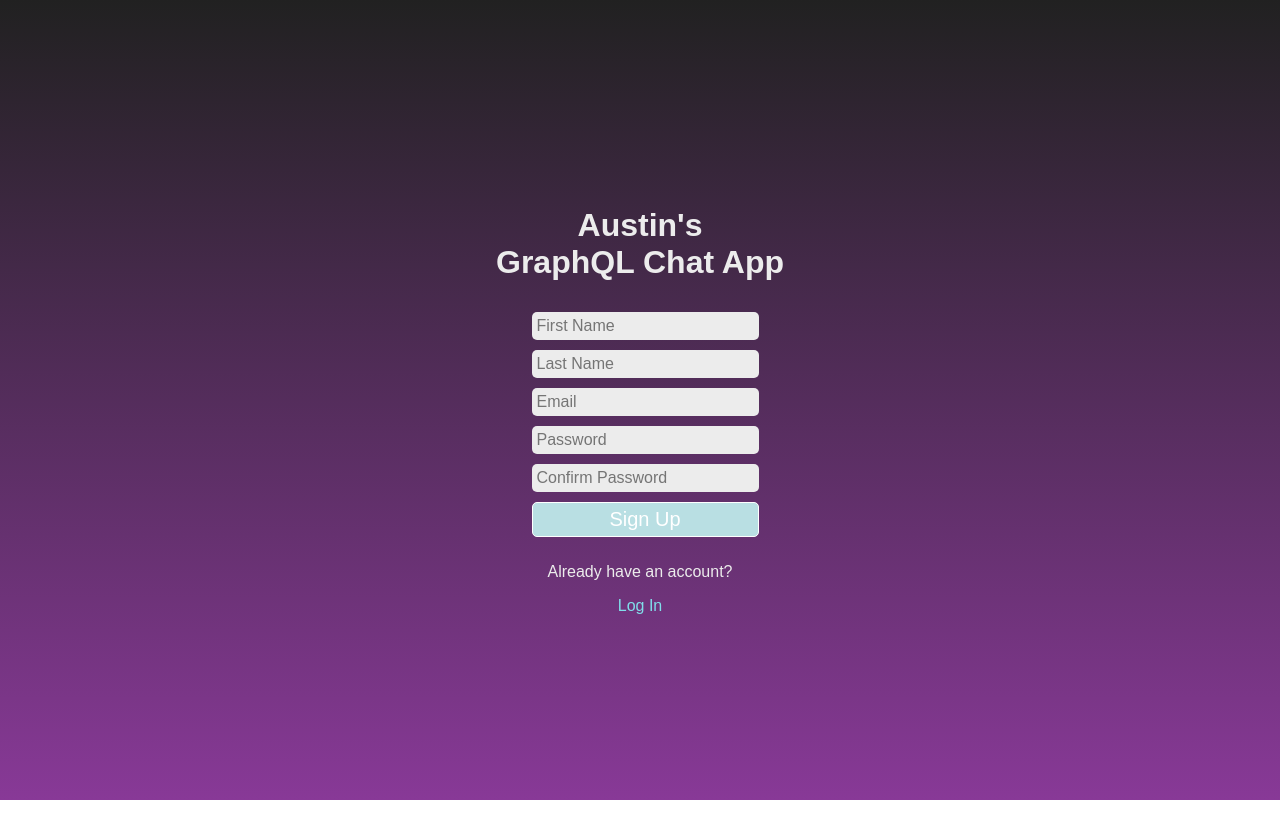
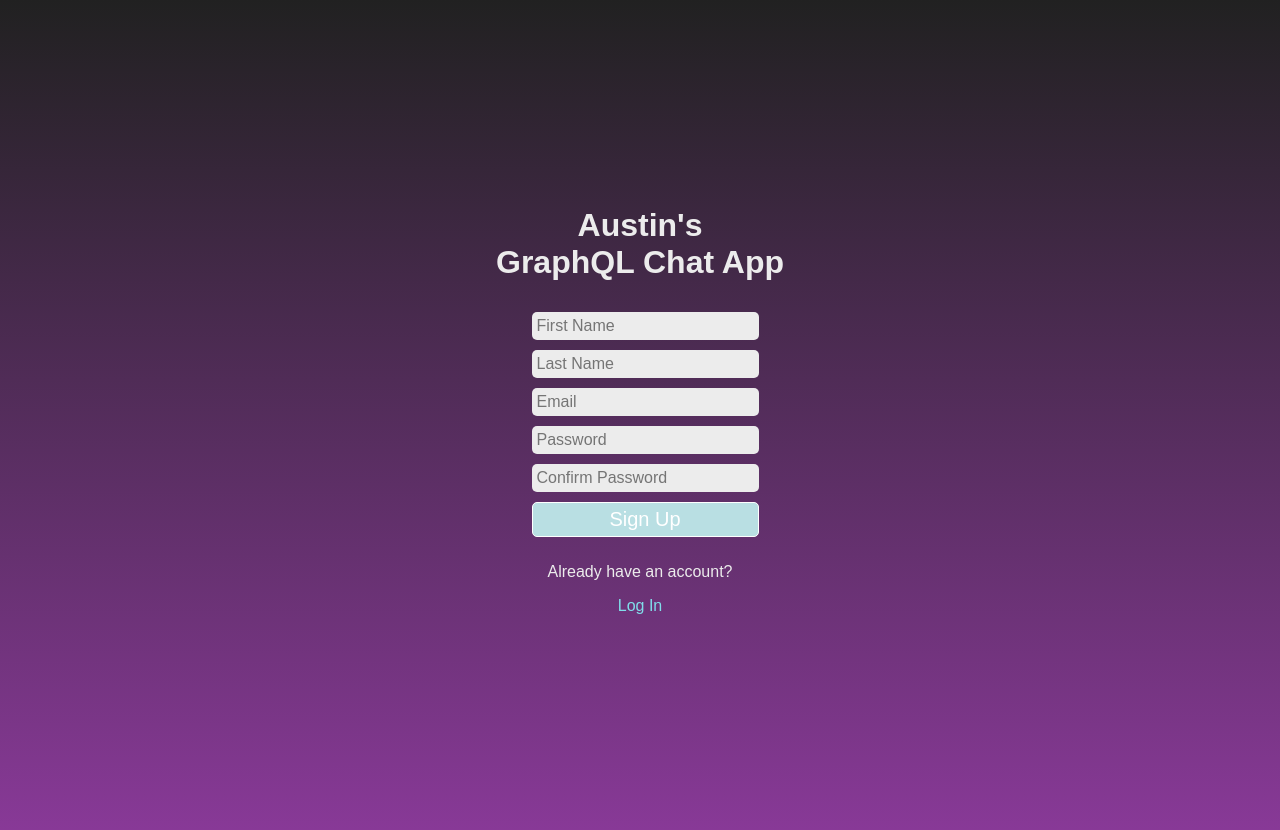
Before and after one commit to austinChappell/messaging-client, a React (Create React App) app: page / in a window 1280 px wide. Before the commit the page ends 800 px from the top, so only its background shows below. Built offline with nearby package versions, Linux system fonts and the light colour scheme; no server answers.

Commit message:
add padding to bottom of login screen

```diff
--- a/src/assets/styles/App.scss
+++ b/src/assets/styles/App.scss
@@ -40,6 +40,7 @@
   flex-direction: column;
   justify-content: center;
   min-height: 100vh;
+  padding-bottom: 30px;
   .buttons {
     display: flex;
     flex-wrap: wrap;
--- a/src/assets/styles/_globals.scss
+++ b/src/assets/styles/_globals.scss
@@ -48,9 +48,9 @@ input {
 }
 
 .error {
-  background-color: lighten(#ff0000, 40%);
+  background-color: lighten($error, 30%);
   border-radius: 4px;
-  color: #ff0000;
+  color: $error;
   font-weight: 200;
   padding: 5px;
   margin: 5px 0;
--- a/src/assets/styles/_variables.scss
+++ b/src/assets/styles/_variables.scss
@@ -10,3 +10,4 @@ $secondary-light: #b4ffff;
 $light: #ececec;
 $disabled: #dddddd;
 $disabled-text: #cccccc;
+$error: #ff3333;
--- a/src/index.css
+++ b/src/index.css
@@ -41,7 +41,7 @@ input {
 .error {
   background-color: #ffcccc;
   border-radius: 4px;
-  color: #ff0000;
+  color: #ff3333;
   font-weight: 200;
   padding: 5px;
   margin: 5px 0; }
@@ -80,7 +80,8 @@ input {
   display: flex;
   flex-direction: column;
   justify-content: center;
-  min-height: 100vh; }
+  min-height: 100vh;
+  padding-bottom: 30px; }
   .LoginScreen .buttons {
     display: flex;
     flex-wrap: wrap;
```
